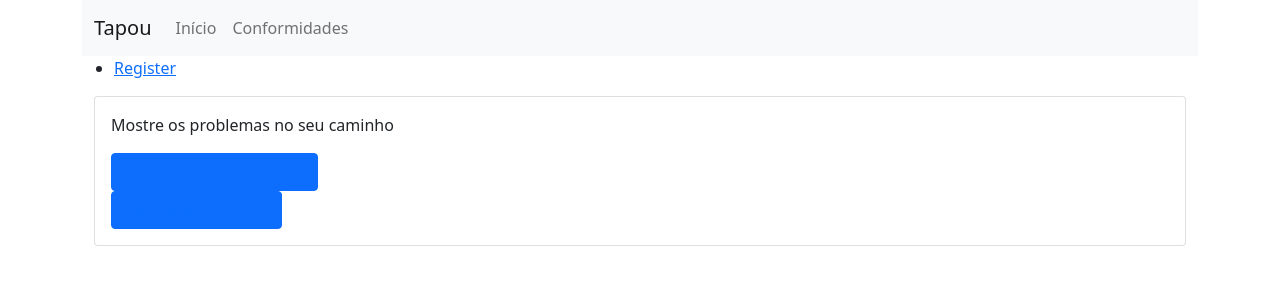
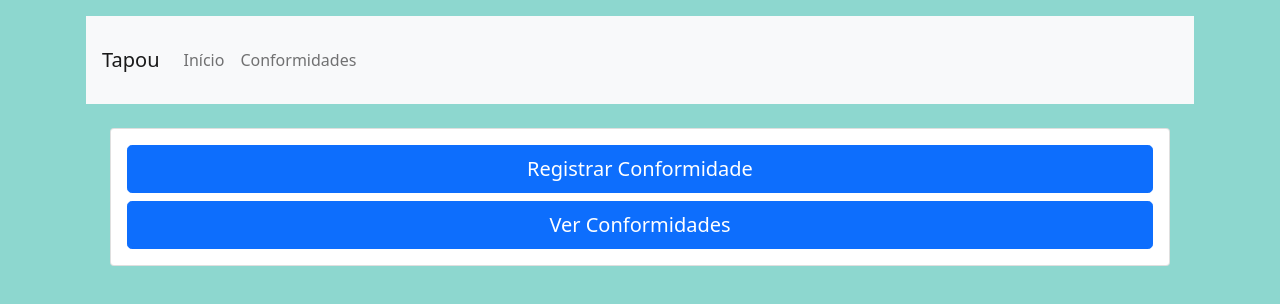
Before and after one commit to margaret-hamilton/tapou-app, a React (Create React App) app in the folder app/: page / in a window 1280 px wide. Shown: the top 304 px of the page. Built offline with nearby package versions, Linux system fonts and the light colour scheme; no server answers.

Commit message:
fix styles

```diff
--- a/app/src/App.css
+++ b/app/src/App.css
@@ -1,38 +1,16 @@
-.App {
-  text-align: center;
+body {
+  background-color: #8DD7CF;
 }
 
-.App-logo {
-  height: 40vmin;
-  pointer-events: none;
+.container {
+  padding: 1em;
 }
 
-@media (prefers-reduced-motion: no-preference) {
-  .App-logo {
-    animation: App-logo-spin infinite 20s linear;
-  }
+.row {
+  padding:0.5em;
 }
 
-.App-header {
-  background-color: #282c34;
-  min-height: 100vh;
-  display: flex;
-  flex-direction: column;
-  align-items: center;
-  justify-content: center;
-  font-size: calc(10px + 2vmin);
+button > a {
   color: white;
+  text-decoration: none;
 }
-
-.App-link {
-  color: #61dafb;
-}
-
-@keyframes App-logo-spin {
-  from {
-    transform: rotate(0deg);
-  }
-  to {
-    transform: rotate(360deg);
-  }
-}
--- a/app/src/App.js
+++ b/app/src/App.js
@@ -3,21 +3,27 @@ import Home from "./pages/Home";
 import Register from "./pages/Register";
 import Done from "./pages/Done";
 import Hazards from "./pages/Hazards";
-import { BrowserRouter as Router, Routes, Route, Link } from "react-router-dom";
+import { BrowserRouter as Router, Routes, Route } from "react-router-dom";
 
 import {
   Container,
-  Row,
-  Col,
-  Card,
-  Button,
-  Form,
   Nav,
   Navbar,
-  NavDropdown,
 } from "react-bootstrap";
 
+let latitude = 1;
+let longitude = 1;
+
 export default function App() {
+  if (navigator.geolocation) {
+    navigator.geolocation.getCurrentPosition(getPosition);
+  }
+  function getPosition(position) {
+    latitude = position.coords.latitude;
+    longitude = position.coords.longitude;
+  }
+
+  console.log(latitude, longitude);
   return (
     <Container>
       <Navbar bg="light" expand="lg">
@@ -34,24 +40,12 @@ export default function App() {
       </Navbar>
 
       <Router>
-        <div>
-          <nav>
-            <ul>
-              <li>
-                <Link to="/register">Register</Link>
-              </li>
-            </ul>
-          </nav>
-
-          {/* A <Routes> looks through its children <Route>s and
-            renders the first one that matches the current URL. */}
           <Routes>
             <Route path="/register" element={<Register />}></Route>
             <Route path="/done" element={<Done />}></Route>
             <Route path="/hazards" element={<Hazards />}></Route>
             <Route path="/" element={<Home />}></Route>
           </Routes>
-        </div>
       </Router>
     </Container>
   );
--- a/app/src/pages/Hazards.js
+++ b/app/src/pages/Hazards.js
@@ -24,7 +24,6 @@ export default function App() {
   );
   return (
     <Container className="App">
-      <h1>Conformidades</h1>
         {data &&
           data.data.map(({ id, title, description, image }) => (
             <Row key={id}>
--- a/app/src/pages/Home.js
+++ b/app/src/pages/Home.js
@@ -1,7 +1,7 @@
-import axios from "axios";
-import { Container, Row, Col, Card, Button, Form } from "react-bootstrap";
-import { useQuery } from "react-query";
-import { BrowserRouter as Router, Routes, Route, Link } from "react-router-dom";
+import "../App.css";
+
+import { Container, Row, Col, Card, Button } from "react-bootstrap";
+import { Link } from "react-router-dom";
 let latitude = 1;
 let longitude = 1;
 
@@ -16,30 +16,20 @@ export default function Home() {
 
   console.log(latitude, longitude);
 
-  const { data } = useQuery("posts", () =>
-    axios("https://628d4fd9a339dfef8798e164.mockapi.io/Hazard")
-  );
   return (
     <Container className="App">
       <Row key={4}>
         <Col>
           <Card>
             <Card.Body>
-              <Card.Text>Mostre os problemas no seu caminho</Card.Text>
-              <Row>
-                <Col>
-                  <Button variant="primary">
-                    <Link to="/register">Registrar Conformidade</Link>
-                  </Button>
-                </Col>
-              </Row>
-              <Row>
-                <Col>
-                  <Button variant="primary">
-                    <Link to="/hazards">Ver Conformidades</Link>
-                  </Button>
-                </Col>
-              </Row>
+              <div className="d-grid gap-2">
+                <Button size="lg" variant="primary">
+                  <Link to="/register">Registrar Conformidade</Link>
+                </Button>
+                <Button size="lg" variant="primary">
+                  <Link to="/hazards">Ver Conformidades</Link>
+                </Button>
+              </div>
             </Card.Body>
           </Card>
         </Col>
```
